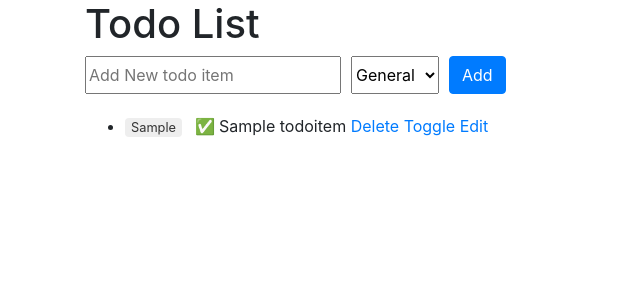
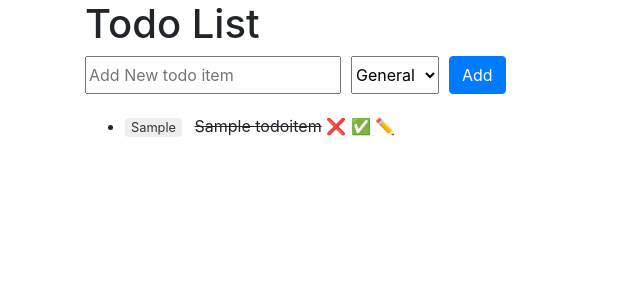
Before and after one commit to Adhil03/django-todo, a Django app: page /todos/ in a window 1280 px wide. Shown: the part 56-356 px from the top of the page, without its empty margins (0-640 px from the left). Run offline with Django 5.2, Linux system fonts and the light colour scheme; tables that the repository leaves empty hold one stand-in row (values such as "Sample post"); some libraries are stand-ins or nearby versions.

Commit message:
Changed Completed Todo style and action buttons
- Added Confirmation for deleting the Todo items

```diff
--- a/todo/myapp/templates/todos.html
+++ b/todo/myapp/templates/todos.html
@@ -17,13 +17,13 @@
     <li>
       <span class="category-badge {{ todo.category }}">{{ todo.category|title }}</span>
       {% if todo.completed %}
-        ✅ {{ todo.title }}
+        <s>{{ todo.title }}</s>
       {% else %}
       {{todo.title }}
       {% endif %}
-      <a href="/delete_todo/{{todo.id}}">Delete</a>
-      <a href="/toggle_todo/{{todo.id}}">Toggle</a>
-      <a href="/edit_todo/{{todo.id}}">Edit</a>
+      <a href="/delete_todo/{{todo.id}}" onclick="return confirm('Are you sure you want to delete - {{ todo.title }}?');">❌</a>
+      <a href="/toggle_todo/{{todo.id}}">✅</a>
+      <a href="/edit_todo/{{todo.id}}">✏️</a>
     </li>
   {% empty %}
     <li>No todo items yet.</li>
```
